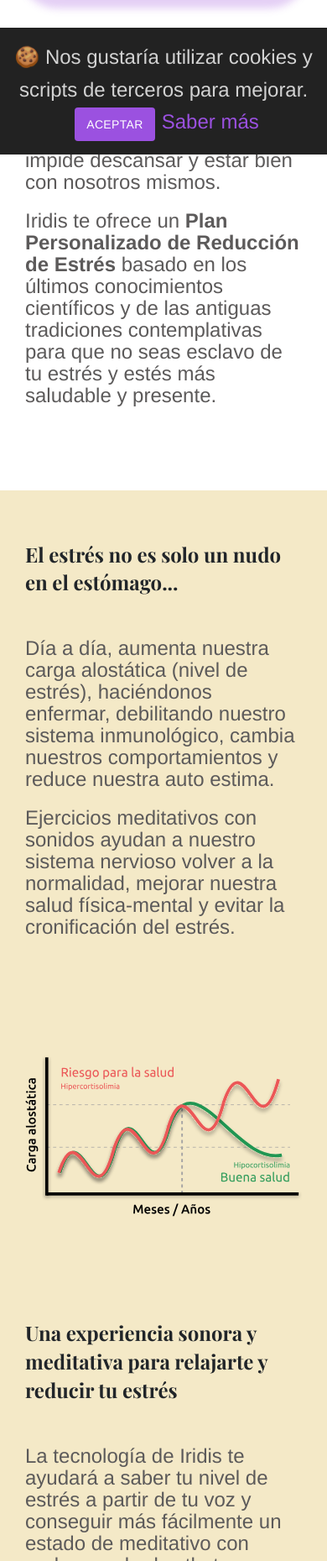
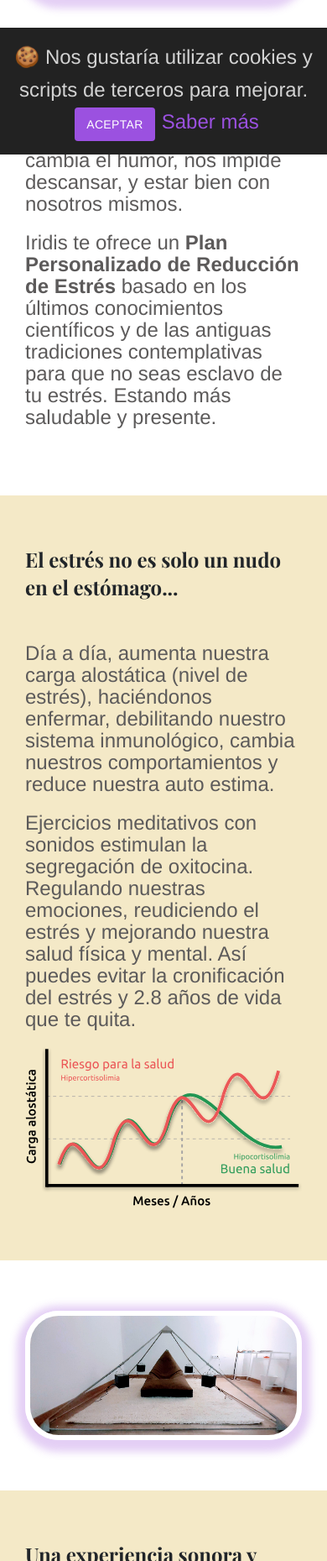
Before and after one commit to Iridiscare/iridiscare.github.io, a Jekyll site: the page built from index.md, in a window 390 px wide, cut to the strip 716-2575 px from the top of the page. Shown: the whole strip at 84% size. Built offline with Jekyll 4.4.1, drawn with Linux system fonts in a browser that asks for light colours; some of the changed text lies outside the part shown.

Commit message:
Update content web

```diff
--- a/_layouts/home.html
+++ b/_layouts/home.html
@@ -17,7 +17,7 @@ bodyClass: "page-home"
 </div>
 
 <div class="strip-white">
-  <div class="container-sm pt-6 pb-6 pt-md-10 pb-md-10 px-3">
+  <div class="container-sm pt-6 pb-4 pt-md-6 pb-md-6 px-3">
     <div class="row justify-content-center">
       <div class="col-12 col-md-6 col-lg-6 pt-2 pb-4">
         <div class="embed-responsive embed-responsive-16by9">
@@ -30,24 +30,24 @@ bodyClass: "page-home"
         <!-- <h2>¿Eres una de las 3 de cada 4 personas que ha sufrido estrés en el último mes?</h2>
         <br> -->
         <p>La rutina diaria, el trabajo, los problemas personales y la incertidumbre nos hacen estar siempre alerta,
-          ir acelerados, dar vueltas a la cabeza, nos impide descansar y estar bien con nosotros mismos.</p>
-        <p>Iridis te ofrece un <b>Plan Personalizado de Reducción de Estrés</b> basado en los últimos conocimientos científicos y
-          de las antiguas tradiciones contemplativas para que no seas esclavo de tu estrés y estés más saludable y presente.</p>
+          ir acelerados, dar vueltas a la cabeza, nos cambia el humor, nos impide descansar, y estar bien con nosotros mismos.</p>
+        <p>Iridis te ofrece un <b class="highlight">Plan Personalizado de Reducción de Estrés</b> basado en los últimos conocimientos científicos y
+          de las antiguas tradiciones contemplativas para que no seas esclavo de tu estrés. Estando más saludable y presente.</p>
       </div>
     </div>
   </div>
 </div>
 
 <div class="strip" id="science">
-  <div class="container-sm pt-6 pb-6 pt-md-10 pb-md-10 px-3">
+  <div class="container-sm pt-6 pb-6 pt-md-6 pb-md-6 px-3">
     <div class="row justify-content-center">
-        <div class="col-12 col-md-6 col-lg-6 mb-2">
+        <div class="col-12 col-md-6 col-lg-6">
         <h2>El estrés no es solo un nudo en el estómago...</h2>
         <br>
         <p>Día a día, aumenta nuestra carga alostática (nivel de estrés), haciéndonos enfermar, debilitando nuestro sistema inmunológico, cambia nuestros comportamientos y reduce nuestra auto estima.</p>
-        <p>Ejercicios meditativos con sonidos ayudan a nuestro sistema nervioso volver a la normalidad, mejorar nuestra salud física-mental y evitar la cronificación del estrés.</p>
+        <p>Ejercicios meditativos con sonidos estimulan la segregación de oxitocina. Regulando nuestras emociones, reudiciendo el estrés y mejorando nuestra salud física y mental. Así puedes evitar la cronificación del estrés y 2.8 años de vida que te quita.</p>
       </div>
-      <div class="col-12 col-md-6 col-lg-6 mt-10">
+      <div class="col-12 col-md-6 col-lg-6 pt-md-6 mt-md-10">
         <div class="feature-image">
           <img alt="{{ page.title }}" class="img-fluid" width="100%" src="/assets/images/illustrations/stress-levels.svg" />
         </div>
@@ -56,14 +56,21 @@ bodyClass: "page-home"
   </div>
 </div>
 
+<div class="strip-white">
+  <div class="container py-6 px-3">
+    <img alt="{{ page.title }}" class="feature-product img-fluid" width="100%" src="/assets/images/product/pyramid_h.jpg" />
+  </div>
+</div>
+
+
 <div class="strip">
   <div class="container pt-6 pb-6 pt-md-6 pb-md-6">
     <div class="d-flex justify-content-center">
       <div class="col-12 col-md-10 col-lg-10 order-2 order-md-1">
         <h2>Una experiencia sonora y meditativa para relajarte y reducir tu estrés</h2>
         <br>
-        <p>La tecnología de Iridis te ayudará a saber tu nivel de estrés a partir de tu voz y conseguir más fácilmente un estado de meditativo con ondas cerebrales theta.</p>
-        <p>Sonidos totalmente personalizados para la frecuencia de tu cuerpo, que son compuesto por nuestra tecnología y emitidos por nuestro innovador sistema de sonido.</p>
+        <p>La tecnología de Iridis te ayudará a saber tu nivel de estrés a partir de tu voz y conseguir más fácilmente un estado meditativo con ondas cerebrales theta.</p>
+        <p>Nuestra tecnologia creará sonidos personalizados para la frecuencia de tu cuerpo, que serán emitidos por nuestro innovador sistema de sonido.</p>
       </div>
     </div>
   </div>
@@ -88,7 +95,7 @@ bodyClass: "page-home"
             Plan personalizado de sonidos y frecuencias
           </h2>
           <div class="feature-image pt-4">
-            <img alt="{{ page.title }}" class="feature-product img-fluid" width="100%" src="/assets/images/product/analysis.jpg" />
+            <img alt="{{ page.title }}" class="feature-product img-fluid" width="100%" src="/assets/images/product/soundbath.jpg" />
           </div>
         </div>
       </div>
@@ -98,7 +105,7 @@ bodyClass: "page-home"
             Baño de sonido para reducir tu estrés
           </h2>
           <div class="feature-image pt-4">
-            <img alt="{{ page.title }}" class="feature-product img-fluid" width="100%" src="/assets/images/product/soundbath.jpg" />
+            <img alt="{{ page.title }}" class="feature-product img-fluid" width="100%" src="/assets/images/product/pyramid.jpg" />
           </div>
         </div>
       </div>
@@ -108,9 +115,9 @@ bodyClass: "page-home"
 
 {% if site.data.services %}
 <div class="strip" id="prices">
-  <div class="container-sm pt-4 pb-4 pt-md-4 pb-md-4 px-4">
+  <div class="container-sm pt-6 pb-4 pt-md-6 pb-md-4 px-4">
     <div class="feature-product-title">
-      <h2>Reserva ahora tu sesión de reducción de estrés</h2>
+      <h2>Si te resuena. Reserva ahora tu sesión de reducción de estrés</h2>
     </div>
   </div>
 
--- a/_sass/components/_feature.scss
+++ b/_sass/components/_feature.scss
@@ -47,3 +47,8 @@
 .feature-button{
   box-shadow: 0px 4px 10px 10px rgba(164, 96, 221, 0.3);
 }
+
+
+.hightlight {
+  color: $primary;
+}
--- a/_sass/components/_text.scss
+++ b/_sass/components/_text.scss
@@ -19,3 +19,8 @@ span.cursor.typing {
   99% { background-color: transparent; }
   100%  { background-color: #ccc; }
 }
+
+
+b.hightlight {
+  color: $primary;
+}
```
Also changed, not shown: assets/images/product/pyramid.jpg (added), assets/images/product/pyramid_h.jpg (added).
